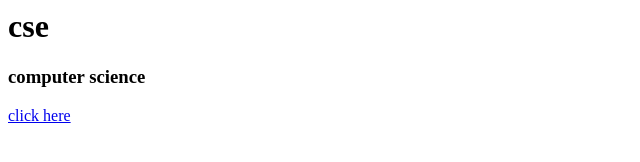
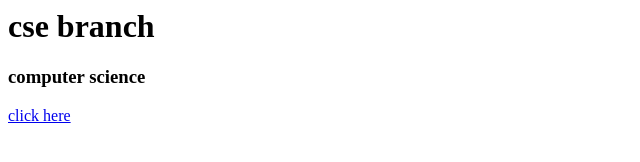
Before and after one commit to Sruthigoureddi/My-webpage, a plain HTML site: page cse.html in a window 1280 px wide. Shown: the whole page, without its empty margins (0-640 px from the left). Drawn offline with Linux system fonts and the light colour scheme.

Commit message:
changed error

```diff
--- a/cse.html
+++ b/cse.html
@@ -3,7 +3,7 @@
         <title>CSE student</title>
     </head>
     <body>
-            <h1> cse </h1>
+            <h1> cse branch </h1>
             <h3> computer science</h3>
             <a href="index.html">click here</a>
     </body>
```
